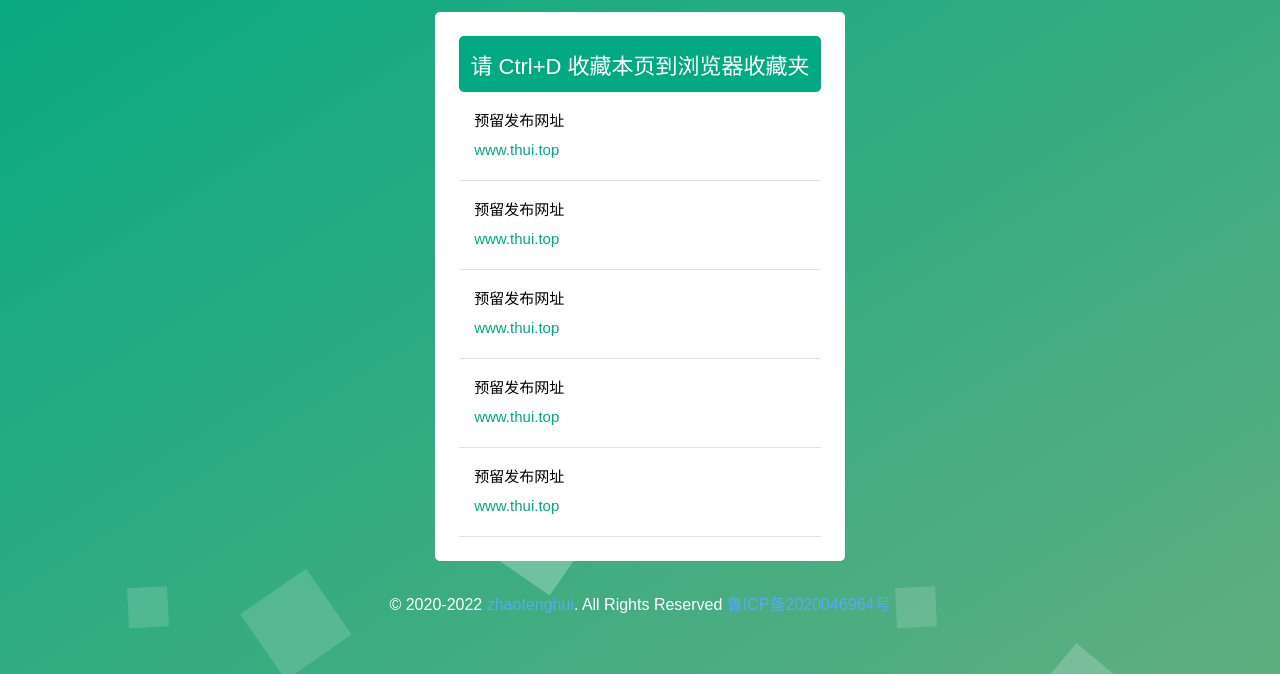
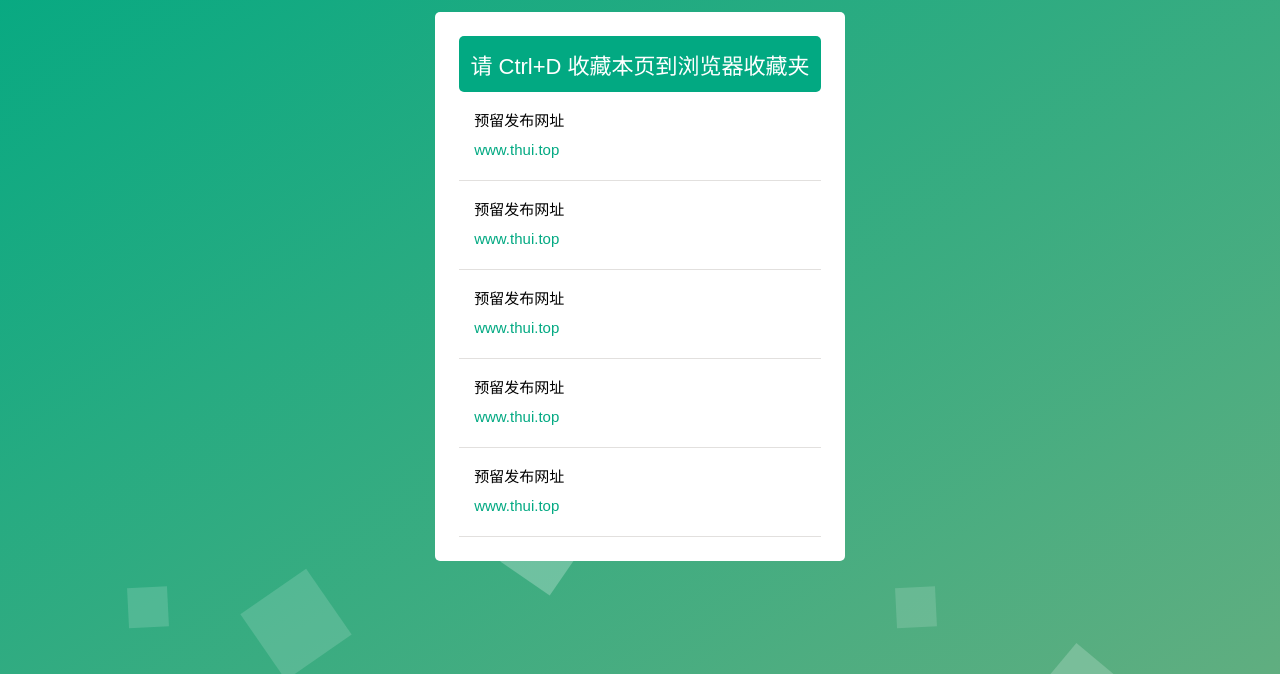
Before and after one commit to zthuii/zthuii.github.io, a plain HTML site: page index.html in a window 1280 px wide. Shown: the part 126-800 px from the top of the page. Drawn offline with Linux system fonts and the light colour scheme.

Commit message:
Update index.html

```diff
--- a/index.html
+++ b/index.html
@@ -48,7 +48,7 @@
 
 					</div>
 				</div>
-				<p class="footer" color="red">© 2020-2022 <a href="http://blog.thui.top">zhaotenghui</a>. All Rights Reserved  <a href="https://beian.miit.gov.cn/" target="_blank">鲁ICP备2020046964号</a></p>
+
 			</div>
             <ul class="bg-bubbles">
                 <li></li>
```
